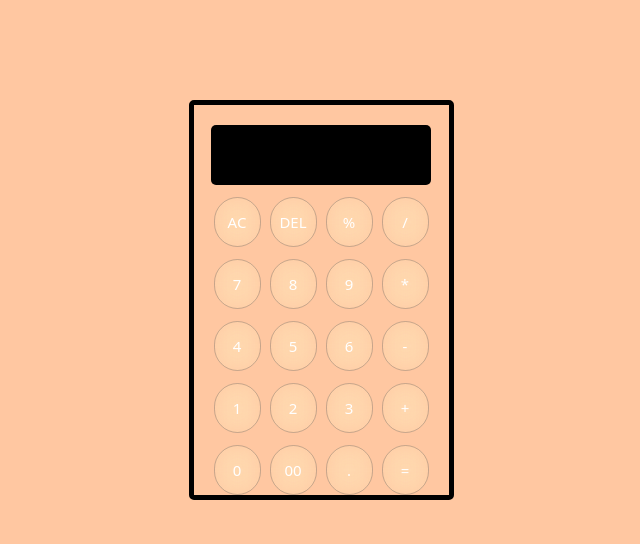
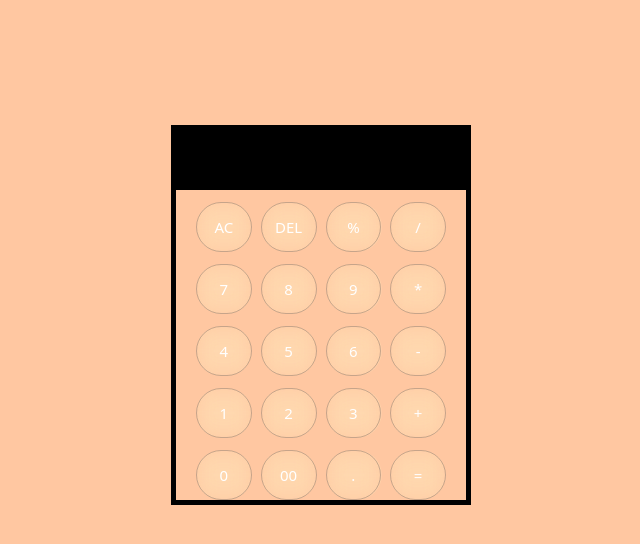
Before and after one commit to Kalki2706/Flexbox-Glassmorphism-Calculator, a plain HTML site: page index.html in a window 1280 px wide. Shown: the whole page, without its empty margins (319-959 px from the left). Drawn offline with Linux system fonts and the light colour scheme.

Commit message:
change width and height of screen

```diff
--- a/styles.css
+++ b/styles.css
@@ -2,6 +2,7 @@
   margin: 0;
   padding: 0;
   box-sizing: border-box;
+  color: #fff;
 }
 
 body {
@@ -14,30 +15,21 @@ body {
   display: flex;
   align-items: center;
   justify-content: center;
-  margin-top: 100px;
+  margin-top: 125px;
 }
 
 .flexbox {
-  width: 265px;
+  width: 300px;
   border: 5px solid #000;
-  border-radius: 5px;
-}
-
-.display-container {
-  display: flex;
-  justify-content: center;
 }
 
 .screen {
-  width: 220px;
+  width: 100%;
   height: 60px;
   background-color: #000;
-  margin-top: 20px;
   border: none;
-  border-radius: 5px;
-  font-size: 24px;
-  color: rgb(2, 81, 92);
-  padding-right: 5px;
+  font-size: 21px;
+  padding-right: 2px;
 }
 
 .screen:focus {
```
